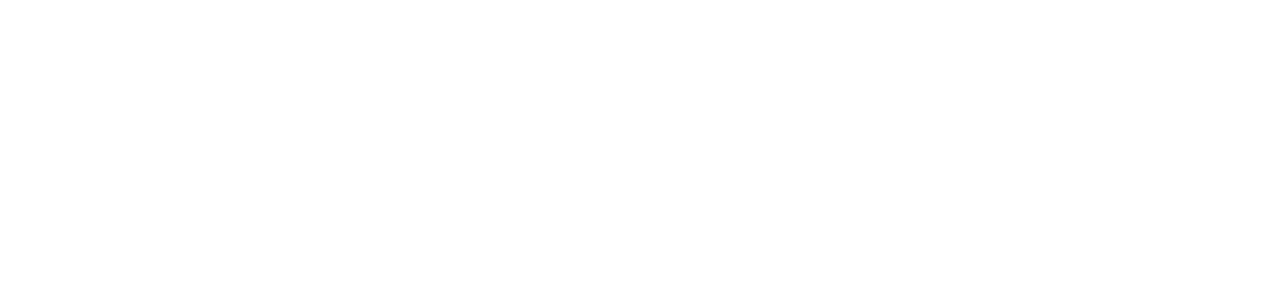
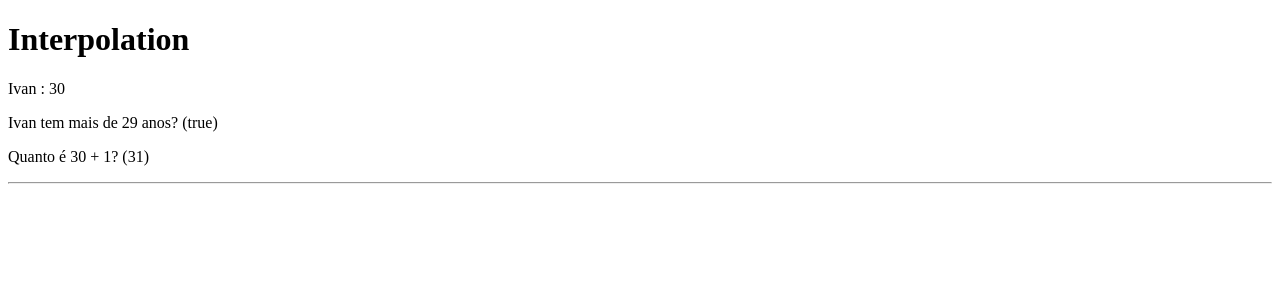
Before and after one commit to ivanclay/Angular-2-v13, an Angular app in the folder curso-angular-2-v13/: page / in a window 1280 px wide. Shown: the top 300 px of the page. Built offline with nearby package versions, Linux system fonts and the light colour scheme.

Commit message:
Interpolation

```diff
--- a/curso-angular-2-v13/src/app/app.component.ts
+++ b/curso-angular-2-v13/src/app/app.component.ts
@@ -2,7 +2,9 @@
 
 @Component({
   selector: 'app-root',
-  template: '<router-outlet></router-outlet>'
+  template: `
+  <app-data-binding></app-data-binding>
+  <router-outlet></router-outlet>`
 }) //fazendo de um modo diferente
 export class AppComponent {
   title = 'curso-angular-2-v13';
--- a/curso-angular-2-v13/src/app/app.module.ts
+++ b/curso-angular-2-v13/src/app/app.module.ts
@@ -3,10 +3,12 @@
 
 import { AppRoutingModule } from './app-routing.module';
 import { AppComponent } from './app.component';
+import { DataBindingComponent } from './data-binding/data-binding.component';
 
 @NgModule({
   declarations: [
-    AppComponent
+    AppComponent,
+    DataBindingComponent
   ],
   imports: [
     BrowserModule,
--- /dev/null
+++ b/curso-angular-2-v13/src/app/data-binding/data-binding.component.html
@@ -0,0 +1,5 @@
+<h1>Interpolation</h1>
+<p>{{nome}} : {{idade}}</p>
+<p>{{nome}} tem mais de 29 anos? ({{idade > 29}})</p>
+<p>Quanto é {{idade}} + {{um}}? ({{idade + um}})</p>
+<hr>
--- /dev/null
+++ b/curso-angular-2-v13/src/app/data-binding/data-binding.component.ts
@@ -0,0 +1,19 @@
+import { Component, OnInit } from '@angular/core';
+
+@Component({
+  selector: 'app-data-binding',
+  templateUrl: './data-binding.component.html',
+  styleUrls: ['./data-binding.component.scss']
+})
+export class DataBindingComponent implements OnInit {
+
+  public nome: string = "Ivan";
+  public idade: number = 30;
+  public um: number = 1;
+
+  constructor() { }
+
+  ngOnInit(): void {
+  }
+
+}
```
Also changed, not shown: curso-angular-2-v13/src/app/data-binding/data-binding.component.scss (added), 1 other file (tests, documents, lock files or other folders).
